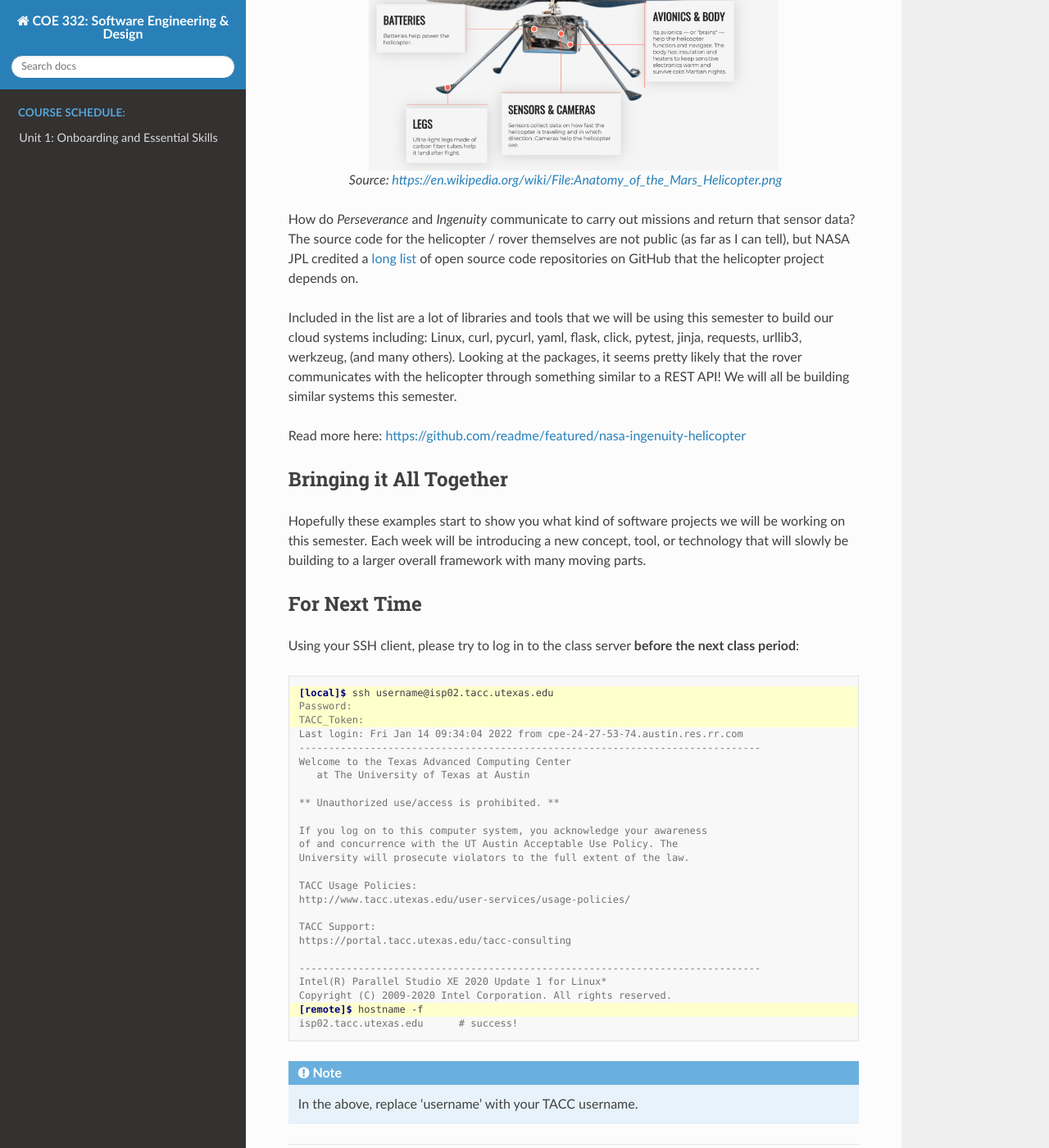
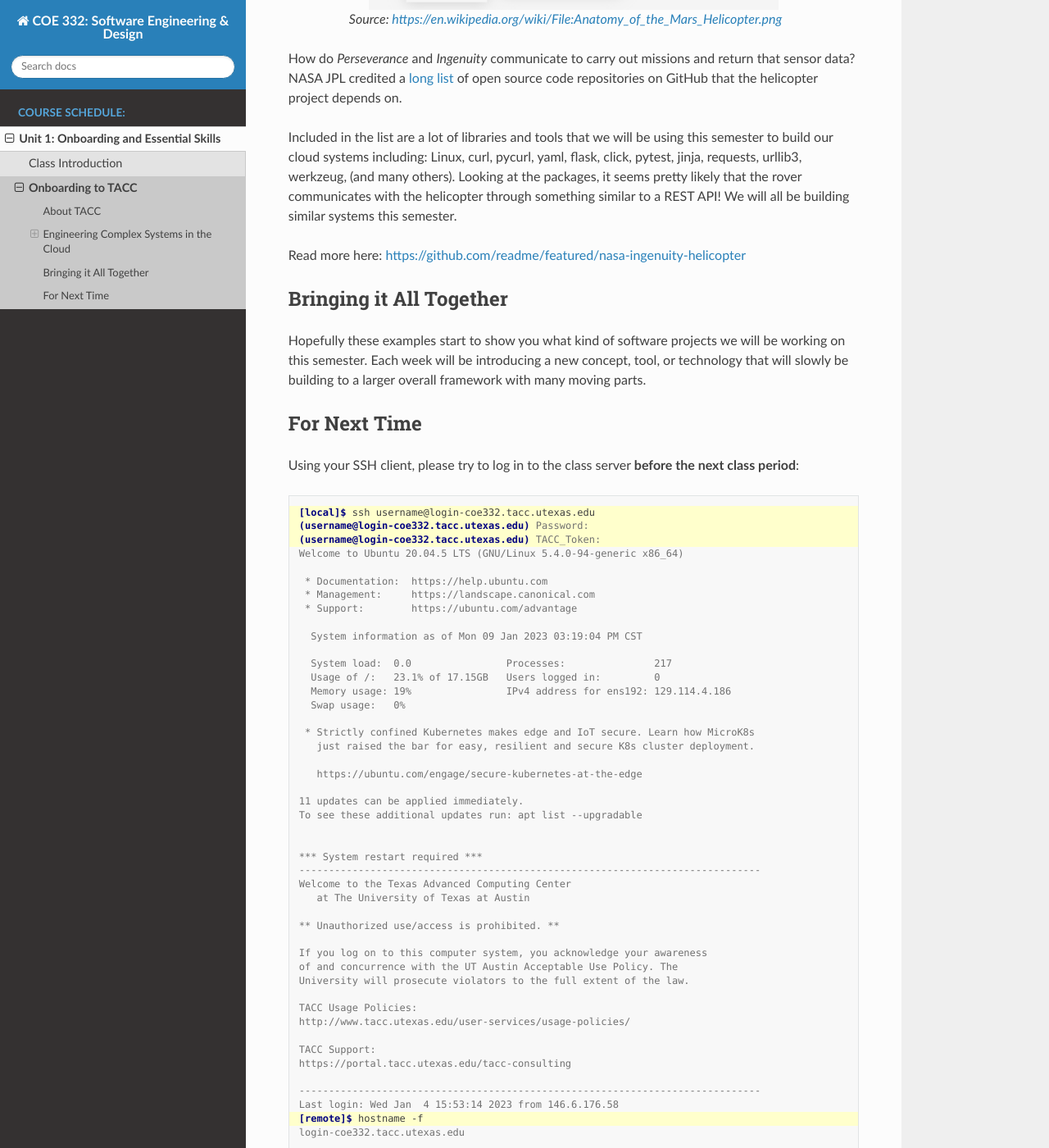
Before and after one commit to TACC/coe-332-sp23, a Sphinx documentation site: the page built from docs/unit01/tacc_onboarding.rst, in a window 1280 px wide and 1400 px high, scrolled down 7083 px. Shown: the whole window at 82% size. Built offline with Sphinx 7.4.7 and the Read the Docs theme 2.0.0, drawn with Linux system fonts in a browser that asks for light colours; some of the changed text lies outside the part shown.

Commit message:
added tacc onboarding page, updated for 2023

```diff
--- a/docs/unit01/overview.rst
+++ b/docs/unit01/overview.rst
@@ -12,3 +12,4 @@ will be necessary for the rest of this course.
    :maxdepth: 1
 
    class_intro
+   tacc_onboarding
--- a/docs/unit01/tacc_onboarding.rst
+++ b/docs/unit01/tacc_onboarding.rst
@@ -80,14 +77,12 @@ Research Campus.
     :width: 400px
     :align: center
 
-    Snapshot of a few of TACC's portal projects.
-
 
 **TACC Partnerships**
 
 * NSF: Leadership Class Computing Facility (LCCF)
-* NSF: Extreme Science and Engineering Discovery Environment (XSEDE)
-* UT Research Cyberinfrastructure (UTRC)
+* NSF: Advanced Cyberinfrastructure Coordination Ecosystem: Services & Support (ACCESS)
+* UT System Research Cyberinfrastructure (UTRC)
 * TX Lonestar Education and Research Network (LEARN)
 * Industry, `STAR Program <https://www.tacc.utexas.edu/partnerships/star/partners>`_
 * International, The International Collaboratory for Emerging Technologies
@@ -145,7 +140,8 @@ Without concrete examples, it can seem rather esoteric. The vignette below
 hopefully illustrate how a carefully designed framework can be employed to
 tackle a real-world problem.
 
-**Real-Time Quantitative MRI**
+Application in Biomedical Engineering: Real-Time Quantitative MRI
+_________________________________________________________________
 
 *Problem:* Quantitative analysis of MR images is typically performed after the
 patient has left the scanner. Corrupted or poor quality images can result in
@@ -187,13 +183,13 @@ Source: https://dx.doi.org/10.1109/JBHI.2017.2771299
    and try the exercise below.
 
 
-Engineering Complex Systems on ... Mars?
-----------------------------------------
+Application in Aerospace Engineering: Ingenuity Helicopter
+__________________________________________________________
 
 On April 19, 2021, the helicopter *Ingenuity* (part of NASA's Mars 2020 mission
 along with the rover *Perseverance*) completed the first ever "powered
-controlled extraterrestrial flight by an aircraft". As of January 2022, it has
-made \~18 flights recording pictures, sound, position, and other data during
+controlled extraterrestrial flight by an aircraft". As of January 2023, it has
+made \~38 flights recording pictures, sound, position, and other data during
 flight.
 
 .. figure:: images/ingenuity.png
@@ -203,8 +199,7 @@ flight.
     Source:  https://en.wikipedia.org/wiki/File:Anatomy_of_the_Mars_Helicopter.png
 
 How do *Perseverance* and *Ingenuity* communicate to carry out missions and
-return that sensor data? The source code for the helicopter / rover themselves are
-not public (as far as I can tell), but NASA JPL credited a
+return that sensor data? NASA JPL credited a
 `long list <https://docs.github.com/en/account-and-profile/setting-up-and-managing-your-github-profile/customizing-your-profile/personalizing-your-profile#list-of-qualifying-repositories-for-mars-2020-helicopter-contributor-badge>`_
 of open source code repositories on GitHub that the helicopter project depends on.
 
@@ -238,12 +233,34 @@ Using your SSH client, please try to log in to the class server **before the
 next class period**:
 
 .. code-block:: console
-   :emphasize-lines: 1,2,3,24
+   :emphasize-lines: 1,2,3,45
 
-   [local]$ ssh username@isp02.tacc.utexas.edu
-   Password:
-   TACC_Token:
-   Last login: Fri Jan 14 09:34:04 2022 from cpe-24-27-53-74.austin.res.rr.com
+   [local]$ ssh username@login-coe332.tacc.utexas.edu
+   (username@login-coe332.tacc.utexas.edu) Password:
+   (username@login-coe332.tacc.utexas.edu) TACC_Token:
+   Welcome to Ubuntu 20.04.5 LTS (GNU/Linux 5.4.0-94-generic x86_64)
+
+    * Documentation:  https://help.ubuntu.com
+    * Management:     https://landscape.canonical.com
+    * Support:        https://ubuntu.com/advantage
+
+     System information as of Mon 09 Jan 2023 03:19:04 PM CST
+
+     System load:  0.0                Processes:               217
+     Usage of /:   23.1% of 17.15GB   Users logged in:         0
+     Memory usage: 19%                IPv4 address for ens192: 129.114.4.186
+     Swap usage:   0%
+
+    * Strictly confined Kubernetes makes edge and IoT secure. Learn how MicroK8s
+      just raised the bar for easy, resilient and secure K8s cluster deployment.
+
+      https://ubuntu.com/engage/secure-kubernetes-at-the-edge
+
+   11 updates can be applied immediately.
+   To see these additional updates run: apt list --upgradable
+
+
+   *** System restart required ***
    ------------------------------------------------------------------------------
    Welcome to the Texas Advanced Computing Center
       at The University of Texas at Austin
@@ -261,10 +278,13 @@ next class period**:
    https://portal.tacc.utexas.edu/tacc-consulting
 
    ------------------------------------------------------------------------------
-   Intel(R) Parallel Studio XE 2020 Update 1 for Linux*
-   Copyright (C) 2009-2020 Intel Corporation. All rights reserved.
+   Last login: Wed Jan  4 15:53:14 2023 from 146.6.176.58
    [remote]$ hostname -f
-   isp02.tacc.utexas.edu      # success!
+   login-coe332.tacc.utexas.edu
+
+
+
+
 
 .. note::
 
```
Also changed, not shown: other parts of docs/unit01/tacc_onboarding.rst (+0 -3 lines).
